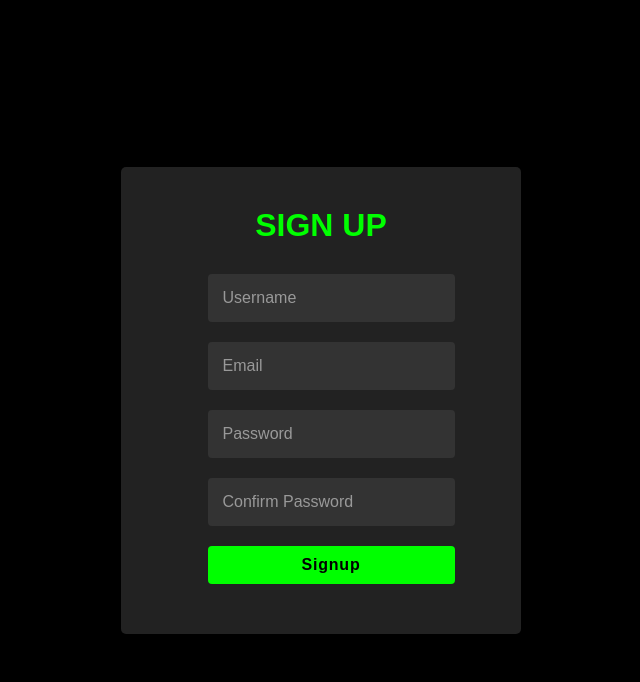
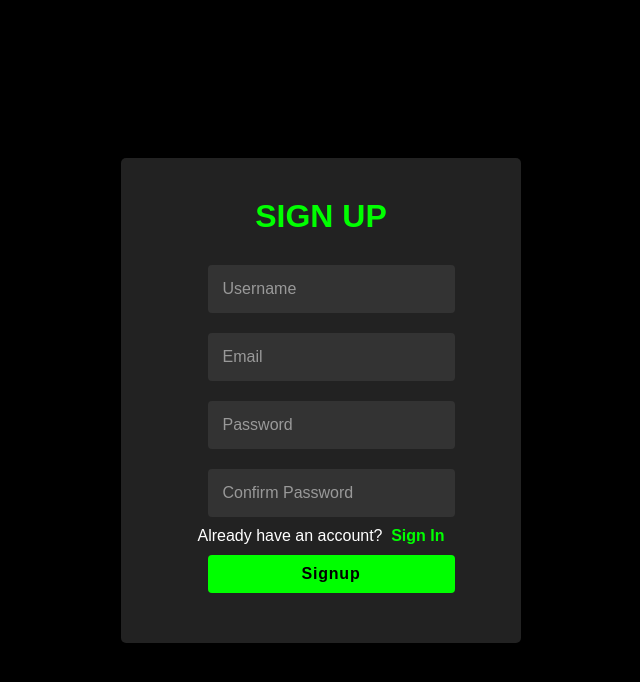
Before and after one commit to armanmartirosyan/real-time-chat, a React (Vite) app in the folder client/: page /signup in a window 1280 px wide. Shown: the top 682 px of the page, without its empty margins (319-959 px from the left). Built offline with nearby package versions, Linux system fonts and the light colour scheme; no server answers.

Commit message:
Client: clean-up route

```diff
--- a/client/package.json
+++ b/client/package.json
@@ -11,7 +11,8 @@
   "dependencies": {
     "axios": "^1.7.7",
     "react": "^18.3.1",
-    "react-dom": "^18.3.1"
+    "react-dom": "^18.3.1",
+    "react-router-dom": "^6.28.0"
   },
   "devDependencies": {
     "@types/react": "^18.3.10",
--- a/client/src/App.tsx
+++ b/client/src/App.tsx
@@ -1,11 +1,12 @@
 import React, { useContext, useEffect } from "react";
+import { BrowserRouter as Router, Route, Routes, Navigate } from "react-router-dom";
 import { UserContext, UserProvider } from "./store/userContext";
 import Login from "./components/UI/Login";
 import Signup from "./components/UI/Signup";
 import Navbar from "./components/UI/Navbar/Navbar";
 import "./index.css";
 
-function App(): React.JSX.Element {
+function MainContent(): React.JSX.Element {
   const { user, isAuth, setAuth } = useContext(UserContext);
 
   useEffect(() => {
@@ -16,10 +17,20 @@ function App(): React.JSX.Element {
   }, [setAuth]);
 
   return (
+    <Routes>
+      <Route path="/" element={isAuth ? <Navigate to="/navbar" /> : <Navigate to="/signup" />} />
+      <Route path="/login" element={<Login />} />
+      <Route path="/signup" element={<Signup />} />
+    </Routes>
+  );
+}
+
+function App(): React.JSX.Element {
+  return (
     <UserProvider>
-    <div>
-      {isAuth ? <Navbar username={user?.username || "Guest"} /> : <Signup />}
-    </div>
+      <Router>
+        <MainContent />
+      </Router>
     </UserProvider>
   );
 }
--- a/client/src/components/UI/Login.tsx
+++ b/client/src/components/UI/Login.tsx
@@ -36,7 +36,7 @@ export default function Login(): React.JSX.Element {
                             label="Password" />
 
                         <div className="links">
-                            <a href="#">Forgot password</a> <a href="#">Signup</a>
+                            <a href="#">Forgot password</a> <a href="/signup">Sign Up</a>
                         </div>
                         <div className={`${classes["input-box"]} form-submit-btn`}>
                             <input type="submit" value="Login"/>
--- a/client/src/components/UI/Signup.tsx
+++ b/client/src/components/UI/Signup.tsx
@@ -60,7 +60,9 @@ export default function Signup(): React.JSX.Element {
                             placeholder=" "
                             autoComplete="current-password"
                             label="Confirm Password" />
-
+                        <div className="links">
+                            <p>Already have an account?</p> <a href="/login">Sign In</a>
+                        </div>
                         <div className={`${classes["input-box"]} form-submit-btn`}>
                             <input type="submit" value="Signup"/>
                         </div>
--- a/client/src/index.css
+++ b/client/src/index.css
@@ -58,9 +58,11 @@ a {
 	justify-content: space-between;
 }
 
-.root-form .links a {
+.root-form .links a,
+.root-form .links p {
 	text-decoration: none;
 	color: #FFF;
+	cursor: pointer;
 }
 
 .root-form .links a:nth-child(2) {
```
Also changed, not shown: 1 other file (tests, documents, lock files or other folders).
